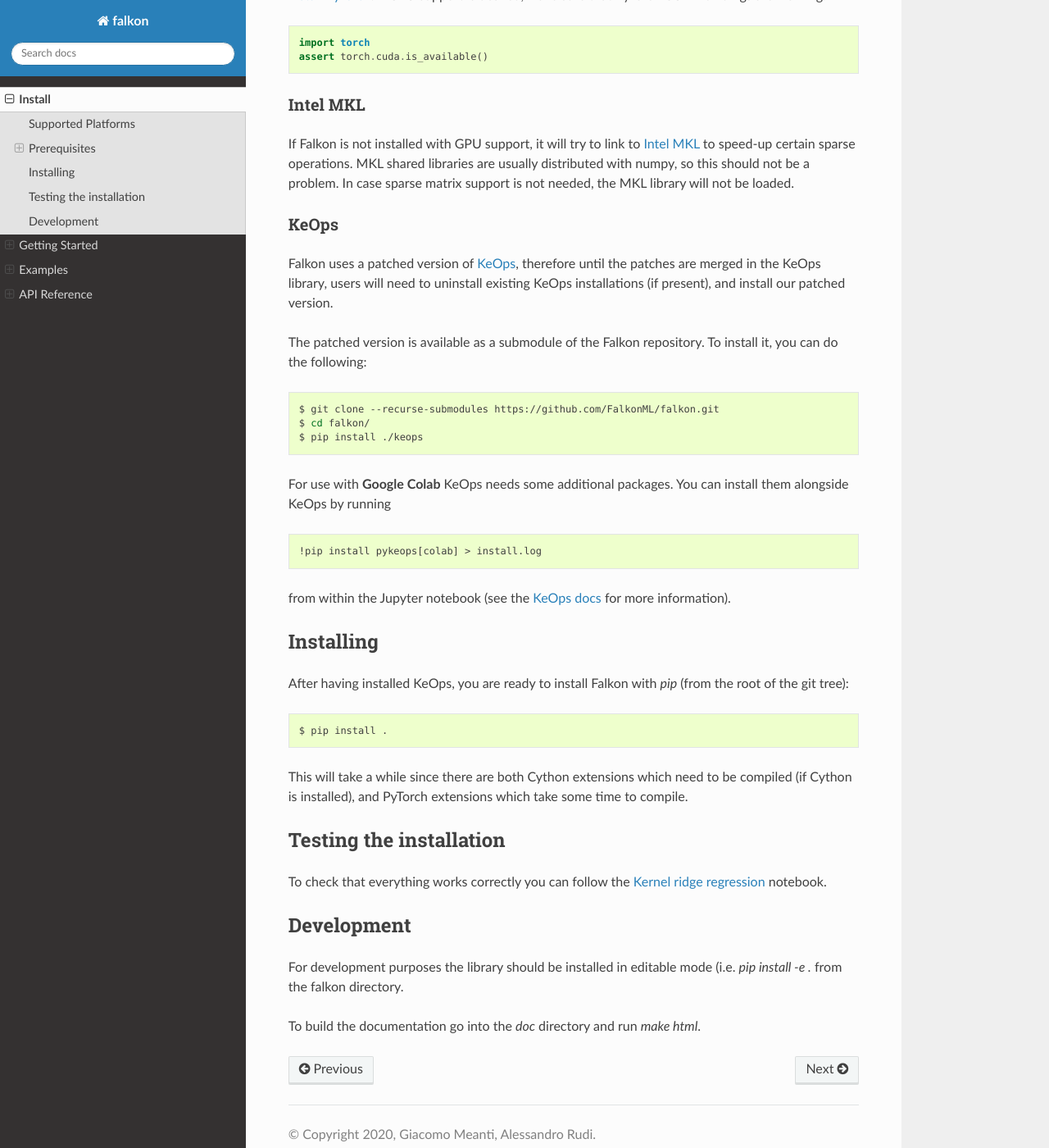
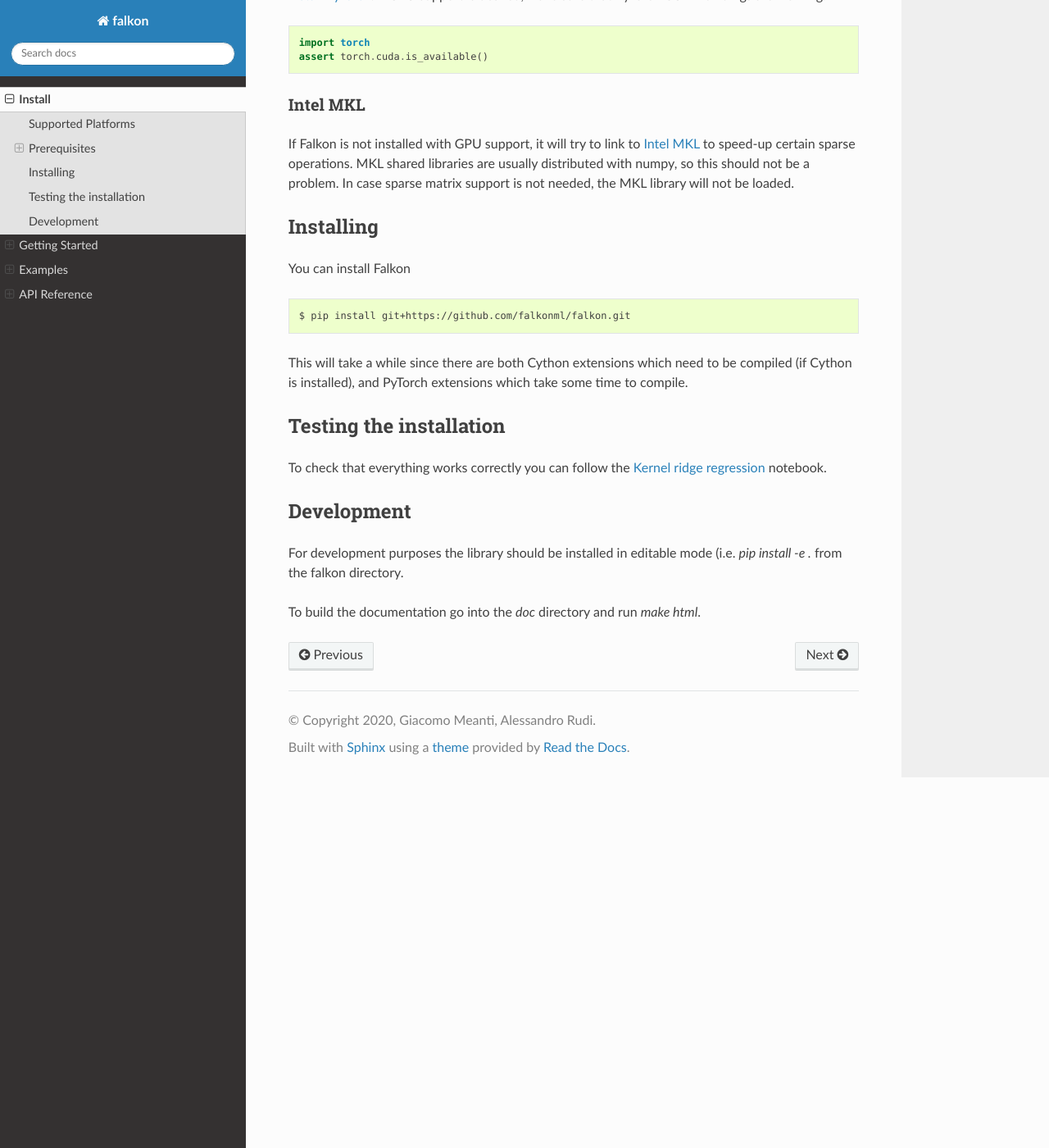
Before and after one commit to FalkonML/falkon, a Sphinx documentation site: the page built from doc/install.rst, in a window 1280 px wide and 1400 px high, scrolled down 555 px. Shown: the whole window at 82% size. Built offline with Sphinx 7.4.7 and the Read the Docs theme 2.0.0, drawn with Linux system fonts in a browser that asks for light colours.

Commit message:
Remove keops from repo

```diff
--- a/doc/install.rst
+++ b/doc/install.rst
@@ -34,37 +34,15 @@
 to speed-up certain sparse operations. MKL shared libraries are usually distributed with numpy, so this should not be a problem.
 In case sparse matrix support is not needed, the MKL library will not be loaded.
 
-KeOps
-~~~~~
-Falkon uses a patched version of `KeOps <https://www.kernel-operations.io/keops/index.html>`__, therefore until the
-patches are merged in the KeOps library, users will need to uninstall existing KeOps installations (if present), and
-install our patched version.
-
-The patched version is available as a submodule of the Falkon repository. To install it, you can do the following:
-
-.. code-block:: bash
-
-    $ git clone --recurse-submodules https://github.com/FalkonML/falkon.git
-    $ cd falkon/
-    $ pip install ./keops
-
-For use with **Google Colab** KeOps needs some additional packages. You can install them alongside KeOps by running
-
-.. code-block::
-
-    !pip install pykeops[colab] > install.log
-
-from within the Jupyter notebook (see the `KeOps docs <https://www.kernel-operations.io/keops/python/installation.html>`__
-for more information).
 
 Installing
 ----------
 
-After having installed KeOps, you are ready to install Falkon with `pip` (from the root of the git tree):
+You can install Falkon
 
 .. code-block:: bash
 
-   $ pip install .
+   $ pip install git+https://github.com/falkonml/falkon.git
 
 This will take a while since there are both Cython extensions which need to be compiled (if Cython is installed),
 and PyTorch extensions which take some time to compile.
--- a/setup.py
+++ b/setup.py
@@ -178,8 +178,8 @@
     'scikit-learn',
     'psutil',
     'dataclasses;python_version<"3.7"',
-    'keopscore @ git+https://github.com/getkeops/keops@6c7532542727947089b600e81519c3570a767d17#subdirectory=keopscore',
-    'pykeops @ git+https://github.com/getkeops/keops@6c7532542727947089b600e81519c3570a767d17#subdirectory=pykeops',
+    'keopscore @ git+https://github.com/getkeops/keops@ad044a671fdc3c2790b0321f6b9f9b5aa3d220df#subdirectory=keopscore',
+    'pykeops @ git+https://github.com/getkeops/keops@ad044a671fdc3c2790b0321f6b9f9b5aa3d220df#subdirectory=pykeops',
 ]
 test_requires = [
     'pandas',
```
Also changed, not shown: .gitmodules (deleted).
